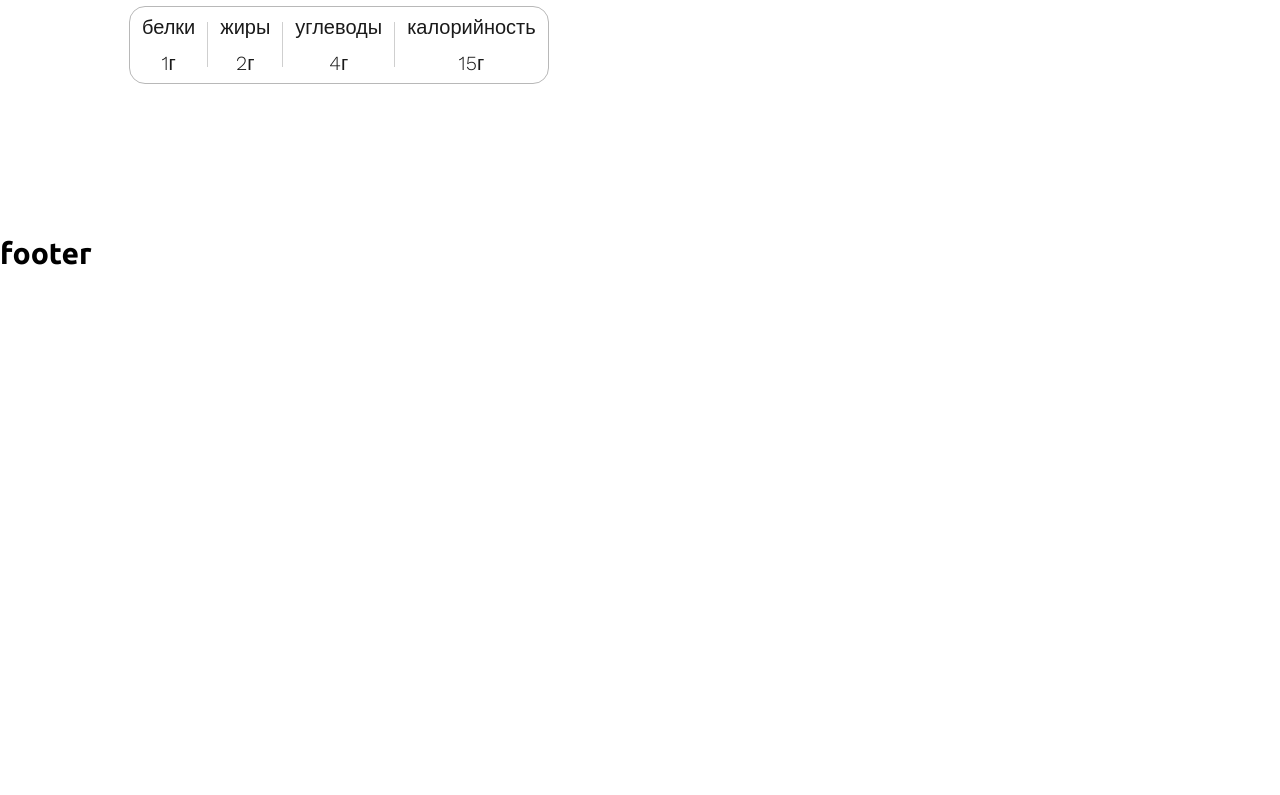
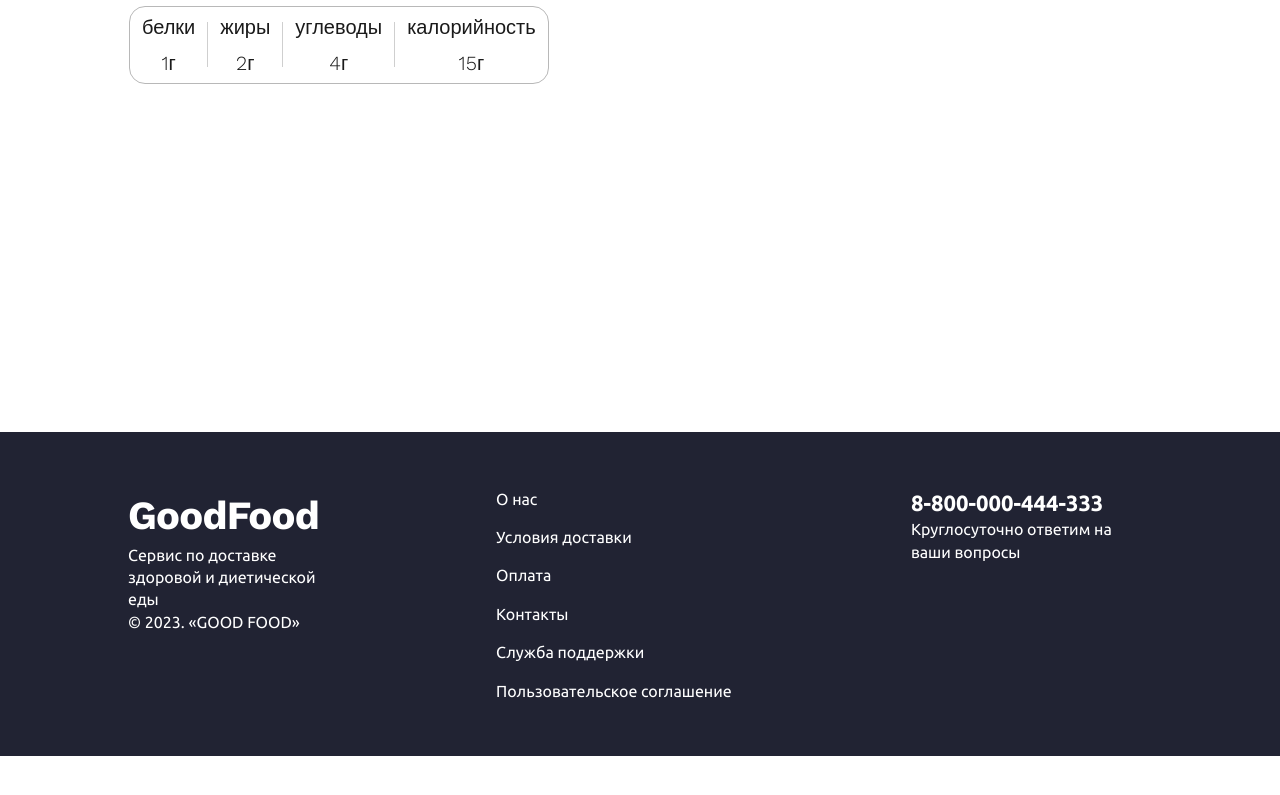
Before and after one commit to kavabunga/goodfood-frontend, a React (Vite) app: page /catalog/category/subcategory/id in a window 1280 px wide. Shown: the part 751-1546 px from the top of the page. Before the commit the page ends 1025 px from the top, so only its background shows below. Built offline with nearby package versions, Linux system fonts and the light colour scheme.

Commit message:
feat(make footer): make a Footer
Add font WorkSans bold for footer + file, add "none mark" for ul in base.scss, make a footer and add
styles for him

#17

```diff
--- a/src/assets/fonts/fonts.css
+++ b/src/assets/fonts/fonts.css
@@ -45,6 +45,15 @@
 
 @font-face {
 	/* stylelint-disable-next-line font-family-name-quotes */
+	font-family: 'WorkSans';
+	font-style: bold;
+	font-weight: 700;
+	src: url('./Work-Sans/WorkSans.ttf') format('truetype');
+	font-display: swap;
+}
+
+@font-face {
+	/* stylelint-disable-next-line font-family-name-quotes */
 	font-family: 'Arsenal';
 	font-style: normal;
 	src: url('./Arsenal/Arsenal-Bold.ttf');
--- /dev/null
+++ b/src/layouts/footer/footer.module.scss
@@ -0,0 +1,68 @@
+@use '../../scss/variables' as *;
+@use '../../scss/base.scss' as *;
+
+.footer {
+	margin-top: 200px;
+	width: 100%;
+	height: 324px;
+	display: flex;
+	justify-content: center;
+	background-color: #212333;
+}
+
+.footer__container {
+	margin-top: 56px;
+	width: 80%;
+	height: 100%;
+	display: flex;
+	justify-content: space-between;
+}
+
+.footer__leftBlock {
+	width: 192px;
+}
+
+.footer__title {
+	@extend %zero-padding-margin;
+	font-family: $work-sans-font;
+	font-size: 40px;
+	font-weight: 700;
+	letter-spacing: -0.8px;
+	color: white;
+}
+
+.footer__text {
+	@extend %zero-padding-margin;
+	font-family: $ubuntu-font;
+	font-size: 16px;
+	color: white;
+	line-height: 140%;
+}
+
+.footer__text_middle {
+	font-size: 22px;
+	font-weight: 500;
+}
+
+.footer__centerBlock {
+	width: 239px;
+}
+
+.footer__list {
+	margin-bottom: 16px;
+}
+
+.footer__link {
+	text-decoration: none;
+	color: white;
+	cursor: pointer;
+	transition: opacity 0.2s linear;
+}
+
+.footer__link:hover {
+	opacity: 50%;
+}
+
+.footer__rightBlock {
+	width: 241px;
+}
--- a/src/layouts/footer/index.tsx
+++ b/src/layouts/footer/index.tsx
@@ -1,9 +1,47 @@
 import React from 'react';
+import styles from './footer.module.scss';
+import { Link } from 'react-router-dom';
 
 const Footer: React.FC = () => {
 	return (
-		<div>
-			<h2>footer</h2>
+		<div className={styles.footer}>
+			<div className={styles.footer__container}>
+				<div className={styles.footer__leftBlock}>
+					<h2 className={styles.footer__title}>GoodFood</h2>
+					<p className={styles.footer__text}>Cервис по доставке здоровой и диетической еды</p>
+					<p className={styles.footer__text}>&copy; 2023. «GOOD FOOD»</p>
+				</div>
+				<div className={styles.footer__centerBlock}>
+					<ul className={styles.footer__text}>
+						<Link to={'/products'} className={styles.footer__link}>
+							<li className={styles.footer__list}>О нас</li>
+						</Link>
+						<Link to={'/products'} className={styles.footer__link}>
+							<li className={styles.footer__list}>Условия доставки</li>
+						</Link>
+						<Link to={'/products'} className={styles.footer__link}>
+							<li className={styles.footer__list}>Оплата</li>
+						</Link>
+						<Link to={'/products'} className={styles.footer__link}>
+							<li className={styles.footer__list}>Контакты</li>
+						</Link>
+						<Link to={'/products'} className={styles.footer__link}>
+							<li className={styles.footer__list}>Служба поддержки</li>
+						</Link>
+						<Link to={'/products'} className={styles.footer__link}>
+							<li>Пользовательское соглашение</li>
+						</Link>
+					</ul>
+				</div>
+				<div className={styles.footer__rightBlock}>
+					<p className=
+						{`${styles['footer__text']} ${styles['footer__text_middle']}`}
+					>
+						8-800-000-444-333
+					</p>
+					<p className={styles.footer__text}>Круглосуточно ответим на ваши вопросы</p>
+				</div>
+			</div>
 		</div>
 	);
 };
--- a/src/scss/base.scss
+++ b/src/scss/base.scss
@@ -2,7 +2,7 @@
 @use './mixins' as *;
 
 .link {
-	all: unset;
+
 	cursor: pointer;
 
 	:hover {
@@ -68,3 +68,7 @@ h3 {
 
 	font-size: 20px;
 }
+
+ul {
+	list-style-type: none;
+}
```
Also changed, not shown: src/assets/fonts/Work-Sans/WorkSans.ttf (added).
